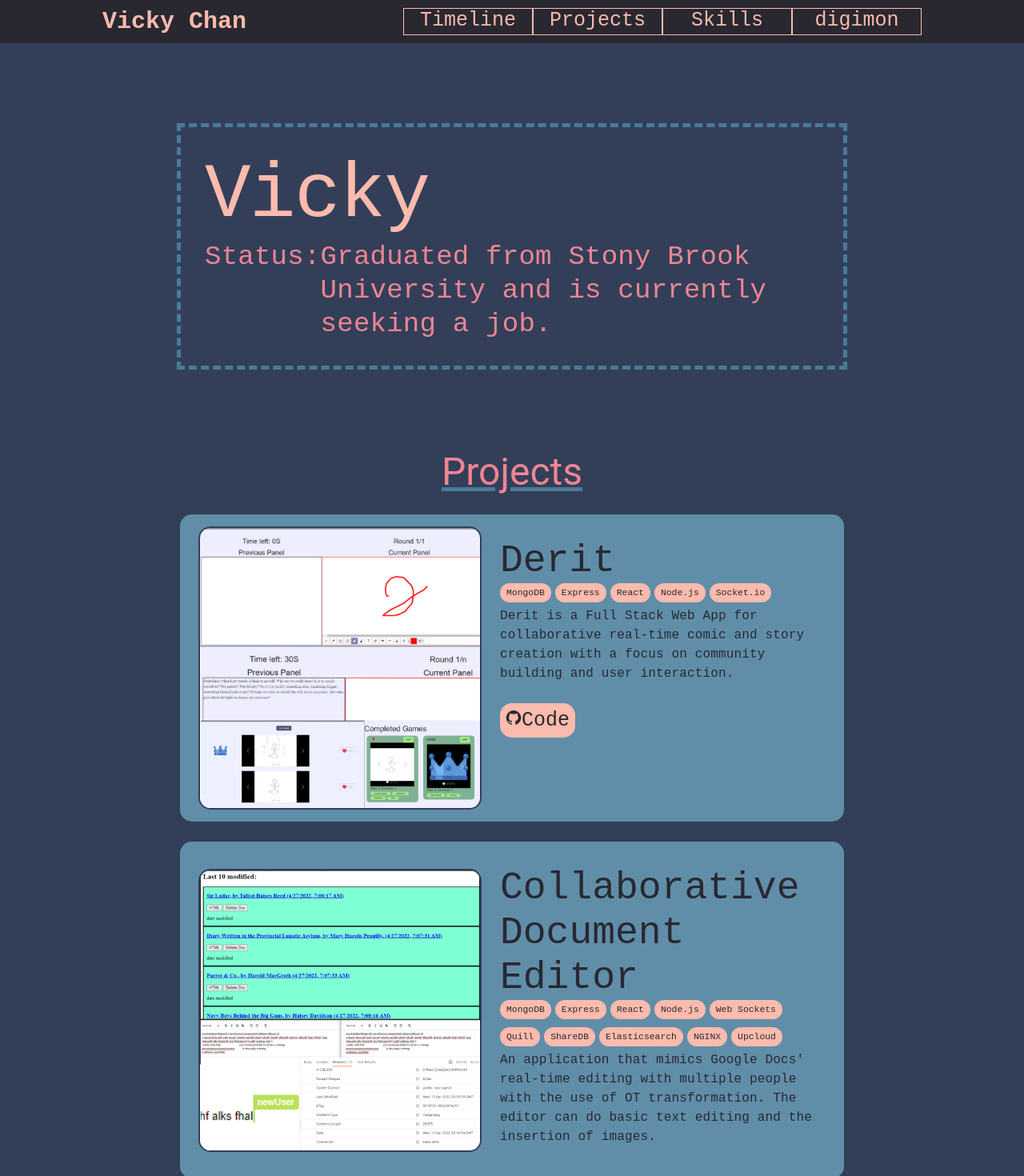
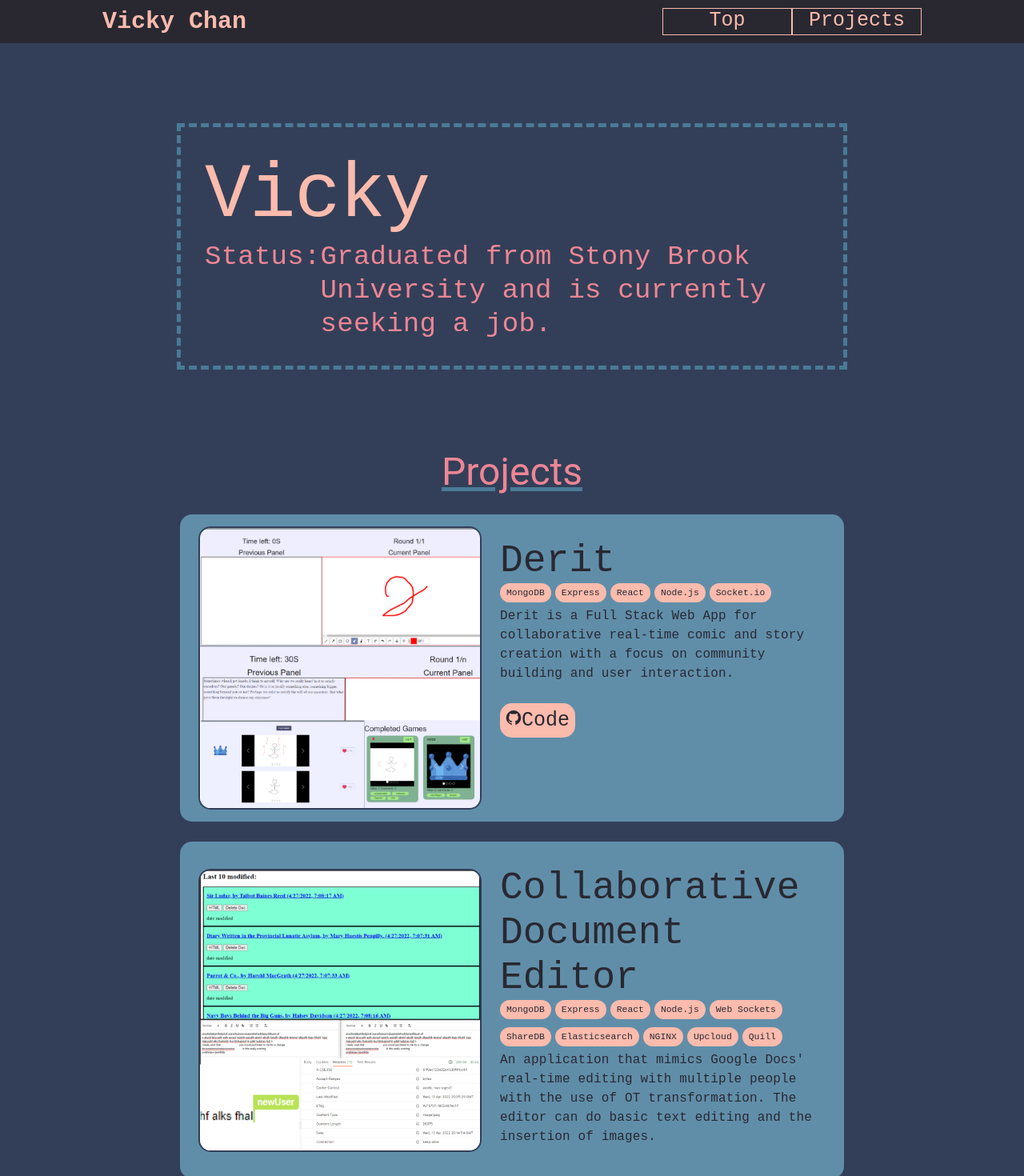
Before and after one commit to Tercra/portfolio, a React (Create React App) app: page / in a window 1280 px wide. Shown: the top 1470 px of the page at 80% size. Built offline with nearby package versions, Linux system fonts and the light colour scheme.

Commit message:
small changes

```diff
--- a/src/App.js
+++ b/src/App.js
@@ -9,6 +9,7 @@ function App() {
     <>
       <ThemeProvider theme={twilight}>
         <Header />
+        <div id="Top" className="section"></div>
         <Introduction />
         <Projects />
       </ThemeProvider>
--- a/src/components/Header.js
+++ b/src/components/Header.js
@@ -9,7 +9,7 @@ const Header = () => {
     const [menuOpen, setMenuOpen] = useState(false);
     const [windowWidth, setWindowWidth] = useState(window.window.innerWidth);
 
-    const naviOptions = ["Timeline", "Projects", "Skills", "digimon"];
+    const naviOptions = ["Top", "Projects"];
 
     useLayoutEffect(() => {
         function resize() {
--- a/src/data/projects.json
+++ b/src/data/projects.json
@@ -5,7 +5,7 @@
         "Git" : "https://github.com/GabeLima/416-Project"
     },
     "Collaborative Document Editor" : {
-        "Tools" : ["MongoDB", "Express", "React", "Node.js", "Web Sockets", "Quill", "ShareDB", "Elasticsearch", "NGINX", "Upcloud"],
+        "Tools" : ["MongoDB", "Express", "React", "Node.js", "Web Sockets", "ShareDB", "Elasticsearch", "NGINX", "Upcloud", "Quill"],
         "Description" : " An application that mimics Google Docs' real-time editing with multiple people with the use of OT transformation. The editor can do basic text editing and the insertion of images."
     },
     "Pixiv Image Scraper" : {
```
